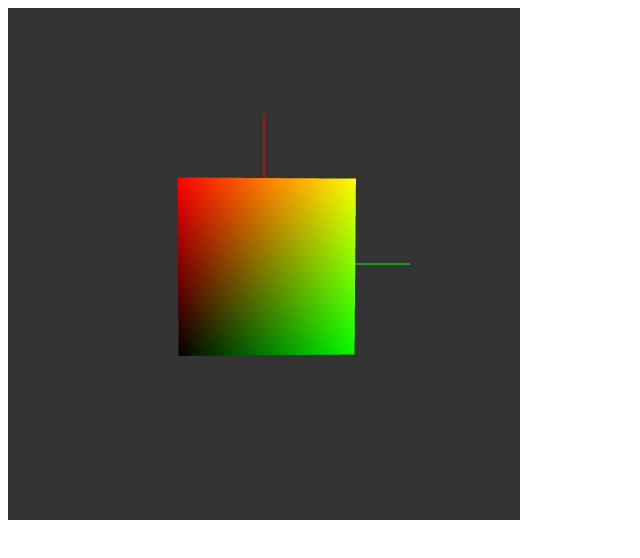
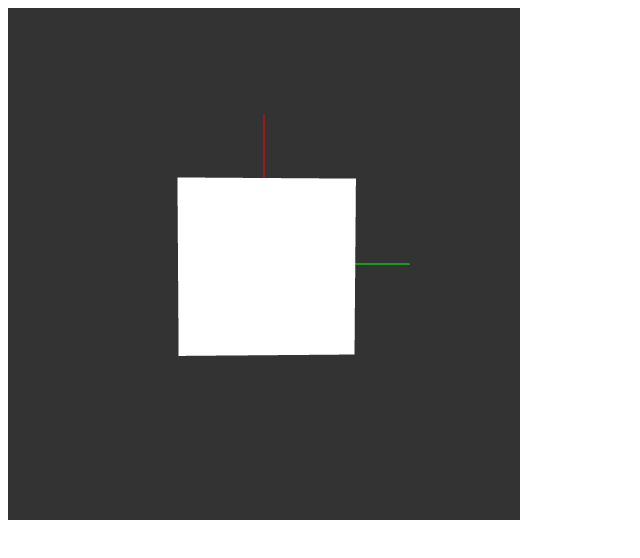
Before and after one commit to BoLThompson/CS-375, a plain HTML site: page Assignment-3/cubeTest.html in a window 1280 px wide. Shown: the whole page, without its empty margins (0-640 px from the left). Drawn offline with Linux system fonts and the light colour scheme.

Commit message:
I think this counts as proc-gen

```diff
--- a/Assignment-3/ExperimentalCube.js
+++ b/Assignment-3/ExperimentalCube.js
@@ -6,12 +6,105 @@
 //
 
 class ExperimentalCube {
-    constructor(gl, vertexShader, fragmentShader) {
+  constructor(gl, vertexShader, fragmentShader) {
+    vertexShader ||= `
+      uniform mat4 P;  // Projection transformation
+      uniform mat4 MV; // Model-view transformation
 
-        // let program = new ShaderProgram(gl, this, vertexShader, fragmentShader);
+      out vec4 vColor;
 
-        this.draw = () => {
-            // program.use();
-        };
-    }
+      void main() {
+        const vec3 vertices[] = vec3[8](
+          vec3(0, 0, 0),  //0
+          vec3(0, 0, 1),  //1
+          vec3(0, 1, 0),  //2
+          vec3(0, 1, 1),  //3
+          vec3(1, 0, 0),  //4
+          vec3(1, 0, 1),  //5
+          vec3(1, 1, 0),  //6
+          vec3(1, 1, 1)   //7
+        );
+
+        const ivec3 indices[] = ivec3[12](
+          ivec3(0, 2, 6),
+          ivec3(0, 6, 4),
+          ivec3(1, 7, 3),
+          ivec3(1, 5, 7),
+          ivec3(0, 3, 2),
+          ivec3(0, 1, 3),
+          ivec3(4, 6, 7),
+          ivec3(4, 7, 5),
+          ivec3(0, 5, 1),
+          ivec3(0, 4, 5),
+          ivec3(2, 3, 7),
+          ivec3(2, 7, 6)
+        );
+
+        vColor = vec4(1.0,1.0,1.0,1.0);
+        vec4 v = vec4(vertices[indices[gl_InstanceID][gl_VertexID]], 1.0);
+        v.xyz -= 0.5;
+        gl_Position = P * MV * v;
+      }
+    `;
+
+    fragmentShader ||= `
+      out vec4 fColor;
+      in vec4 vColor;
+
+      void main() {
+        fColor = vColor;
+      }
+    `;
+
+    let program = new ShaderProgram(gl, this, vertexShader, fragmentShader);
+
+
+    let positions = new Float32Array([
+      0,  0,  0,  //0
+      0,  0,  1,  //1
+      0,  1,  0,  //2
+      0,  1,  1,  //3
+      1,  0,  0,  //4
+      1,  0,  1,  //5
+      1,  1,  0,  //6
+      1,  1,  1,  //7
+    ]);
+
+    let indexes = new Uint8Array([
+      6,7,4,
+      5,
+      1,
+      7,
+      3,
+      6,
+      2,
+      4,
+      0,
+      1,
+      2,
+      3,
+    ]);
+
+    let colors = new Uint8Array([
+      0x00, 0x00, 0x00,  //0
+      0x00, 0x00, 0x01,  //1
+      0x00, 0x01, 0x00,  //2
+      0x00, 0x01, 0x01,  //3
+      0x01, 0x00, 0x00,  //4
+      0x01, 0x00, 0x01,  //5
+      0x01, 0x01, 0x00,  //6
+      0x01, 0x01, 0x01,  //7
+    ]);
+
+    // gl.cullFace(gl.BACK_FACE);
+    gl.enable(gl.CULL_FACE);
+
+    let aIndices = new Indices(gl, indexes);
+
+    this.draw = () => {
+      program.use();
+
+      gl.drawArraysInstanced(gl.TRIANGLE_STRIP, 0, 3, 12);
+    };
+  }
 };
--- a/Assignment-3/cubeTest.html
+++ b/Assignment-3/cubeTest.html
@@ -18,8 +18,8 @@
             gl.enable(gl.DEPTH_TEST);
 
             // let cube = new BasicCube(gl);
-            let cube = new IndexedCube(gl);
-            // let cube = new ExperimentalCube(gl);
+            // let cube = new IndexedCube(gl);
+            let cube = new ExperimentalCube(gl);
             let axes = new Axes(gl);
             let ms = new MatrixStack;
 
```
